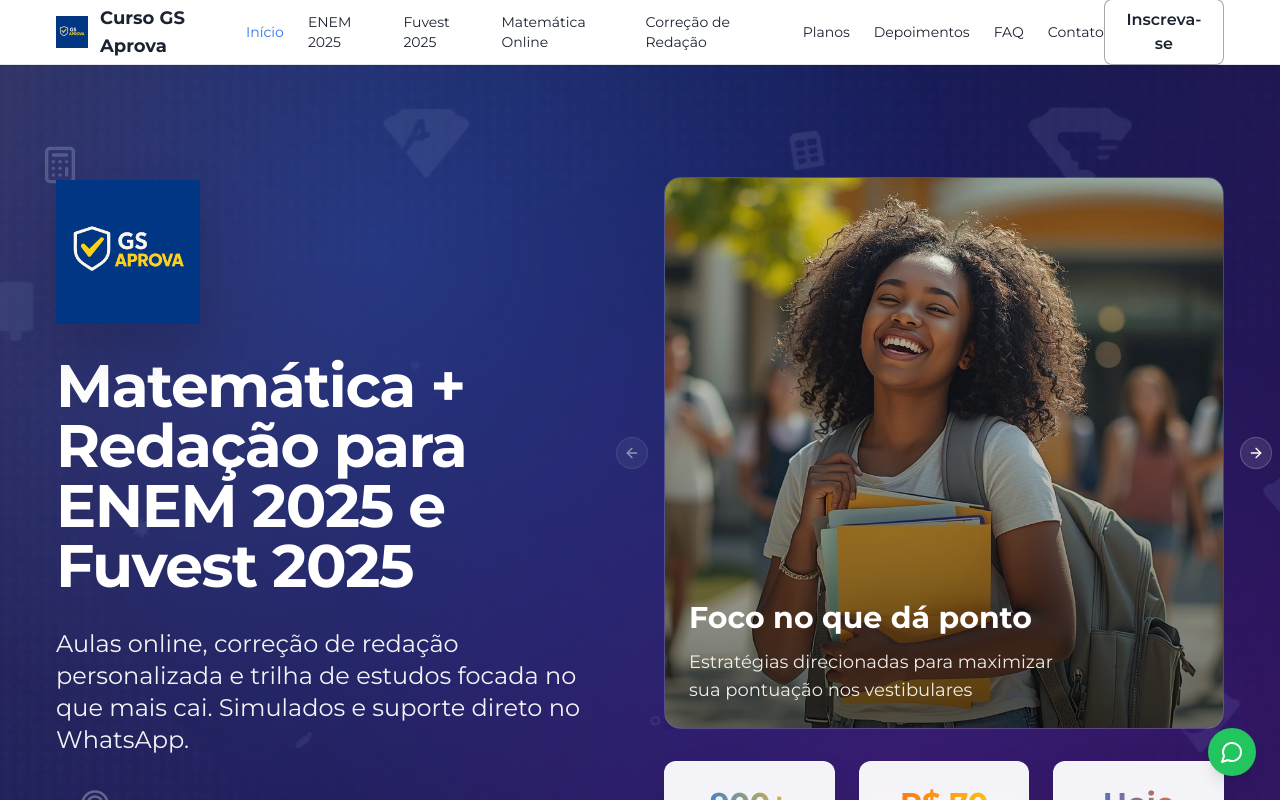
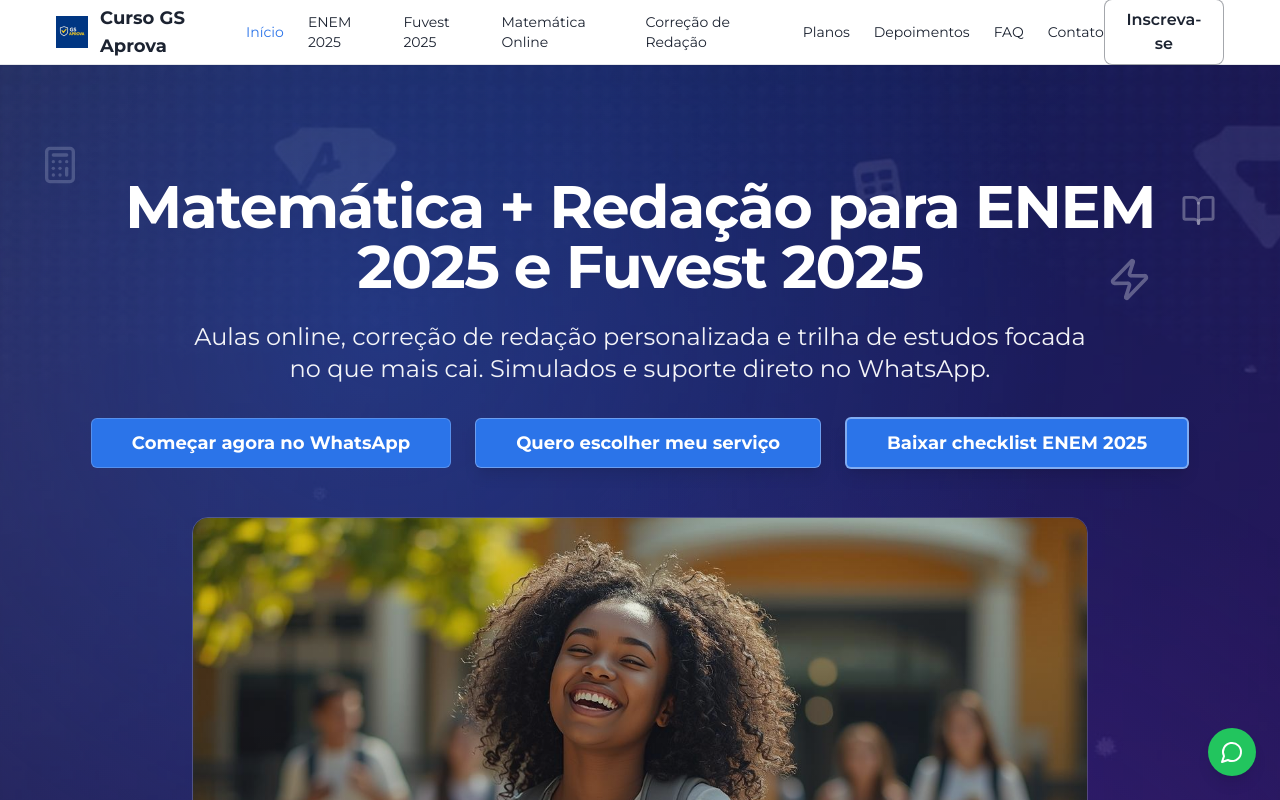
Before and after one commit to salvesgustavo22-ops/gsprova-landing-hub, a React (Vite) app: page / in a window 1280 px wide. Shown: the top 800 px of the page. Built offline with nearby package versions, Linux system fonts and the light colour scheme.

Commit message:
Refactor Hero component
Move hero header to before the carousel and remove the GS Aprova logo from the hero section.

```diff
--- a/src/components/Hero.tsx
+++ b/src/components/Hero.tsx
@@ -73,34 +73,19 @@ export const Hero = () => {
         <TrendingUp size={38} />
       </div>
 
-      <div className="hero-content container mx-auto px-4 py-8 sm:py-12 lg:py-28 min-h-screen flex items-center">
-        <div className="w-full grid grid-cols-1 lg:grid-cols-2 gap-8 lg:gap-12 items-center">
-          {/* Content */}
-          <div className="space-y-6 sm:space-y-8 text-center lg:text-left">
-            {/* Logo positioned at the top */}
-            <div className="mb-6 sm:mb-8 flex justify-center lg:justify-start">
-              <img
-                src="/lovable-uploads/81baf984-0517-4524-96a3-e84ec5d2c55d.png"
-                alt="GS Aprova - Aulas de Matemática e Redação para ENEM e Fuvest"
-                className="w-28 sm:w-36 h-auto object-contain drop-shadow-2xl"
-                width="144"
-                height="72"
-                loading="eager"
-              />
-            </div>
-
-            <div className="space-y-6 sm:space-y-8">
-              <h1 className="text-3xl sm:text-4xl lg:text-5xl xl:text-6xl font-bold leading-tight text-white px-2 sm:px-0 tracking-tight">
+      <div className="hero-content container mx-auto px-4 py-8 sm:py-12 lg:py-28 min-h-screen flex flex-col justify-center">
+        {/* Header Content - Before Carousel */}
+        <div className="text-center mb-8 sm:mb-12">
+          <h1 className="text-3xl sm:text-4xl lg:text-5xl xl:text-6xl font-bold leading-tight text-white px-2 sm:px-0 tracking-tight mb-6">
             {heroData.headline}
           </h1>
 
-              <p className="text-lg sm:text-xl lg:text-2xl text-white/95 leading-relaxed max-w-2xl mx-auto lg:mx-0 px-2 sm:px-0 font-medium">
+          <p className="text-lg sm:text-xl lg:text-2xl text-white/95 leading-relaxed max-w-4xl mx-auto px-2 sm:px-0 font-medium mb-8">
             {heroData.subheadline}
           </p>
-            </div>
 
           {/* Enhanced CTA Buttons */}
-            <div className="flex flex-col sm:flex-row items-center lg:items-start gap-4 sm:gap-6 pt-4 sm:pt-6">
+          <div className="flex flex-col sm:flex-row items-center justify-center gap-4 sm:gap-6">
             <Button
               onClick={() => {
                 trackWhatsAppClick('hero_main_cta', 'whatsapp_direct');
@@ -134,9 +119,9 @@ export const Hero = () => {
           </div>
         </div>
 
-          {/* Hero Carousel */}
-          <div className="relative order-first lg:order-last">
-            <Carousel className="w-full mx-4 sm:mx-0">
+        {/* Hero Carousel - Centered */}
+        <div className="max-w-4xl mx-auto">
+          <Carousel className="w-full">
             <CarouselContent>
               {heroData.slides.map((slide, index) => (
                 <CarouselItem key={index}>
@@ -144,11 +129,11 @@ export const Hero = () => {
                     <img
                       src={slide.image}
                       alt={`${slide.title} - Estudantes preparando-se para ENEM e vestibulares`}
-                        className="w-full h-[320px] sm:h-[400px] lg:h-[450px] xl:h-[550px] object-cover"
+                      className="w-full h-[320px] sm:h-[400px] lg:h-[500px] xl:h-[600px] object-cover"
                       fetchPriority={index === 0 ? "high" : "low"}
-                        sizes="(max-width: 640px) 90vw, (max-width: 1023px) 80vw, 45vw"
+                      sizes="(max-width: 640px) 90vw, (max-width: 1023px) 80vw, 80vw"
                       width="889"
-                        height="550"
+                      height="600"
                       loading={index === 0 ? "eager" : "lazy"}
                     />
                     <div className="absolute inset-0 bg-gradient-to-t from-black/60 via-black/20 to-transparent"></div>
@@ -187,7 +172,6 @@ export const Hero = () => {
           </div>
         </div>
       </div>
-      </div>
     </section>
   );
 };
```
Lines whose indentation alone changed are shown as unchanged.
